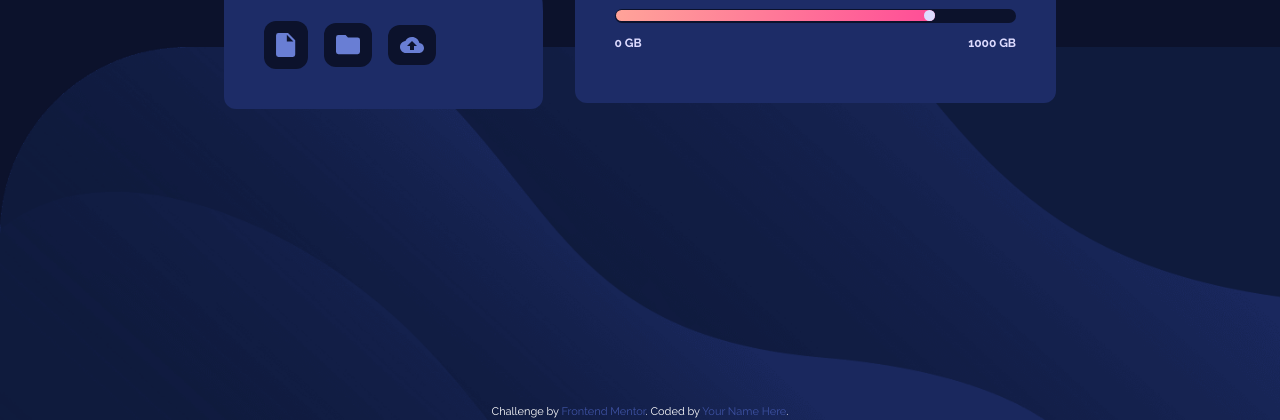
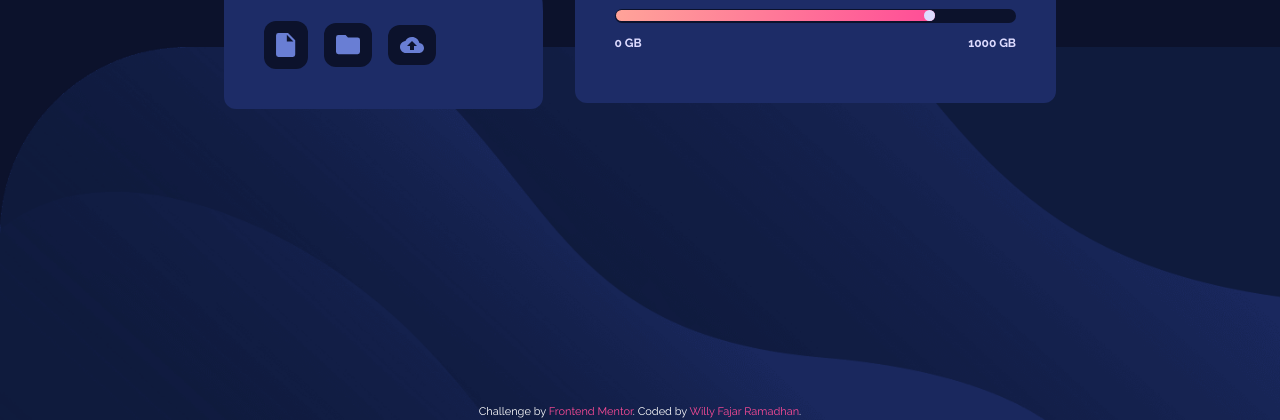
Before and after one commit to wllyvx/frontendmentor-fylo-data-storage, a website: page index.html in a window 1280 px wide. Shown: the part 380-800 px from the top of the page. Drawn offline with Linux system fonts and the light colour scheme.

Commit message:
add footer

```diff
--- a/index.html
+++ b/index.html
@@ -14,7 +14,7 @@
   <!-- Feel free to remove these styles or customise in your own stylesheet 👍 -->
   <style>
     .attribution { font-size: 11px; text-align: center; }
-    .attribution a { color: hsl(228, 45%, 44%); }
+    .attribution a { color: hsl(335, 100%, 65%); }
   </style>
 </head>
 <body class="font-raleway text-white bg-very-dark-blue">
@@ -50,7 +50,7 @@
     </div>
     <div class="attribution">
       Challenge by <a href="https://www.frontendmentor.io?ref=challenge" target="_blank">Frontend Mentor</a>.
-      Coded by <a href="#">Your Name Here</a>.
+      Coded by <a href="https://github.com/wllyvx" target="_blank">Willy Fajar Ramadhan</a>.
     </div>
   </main>
 </body>
```
